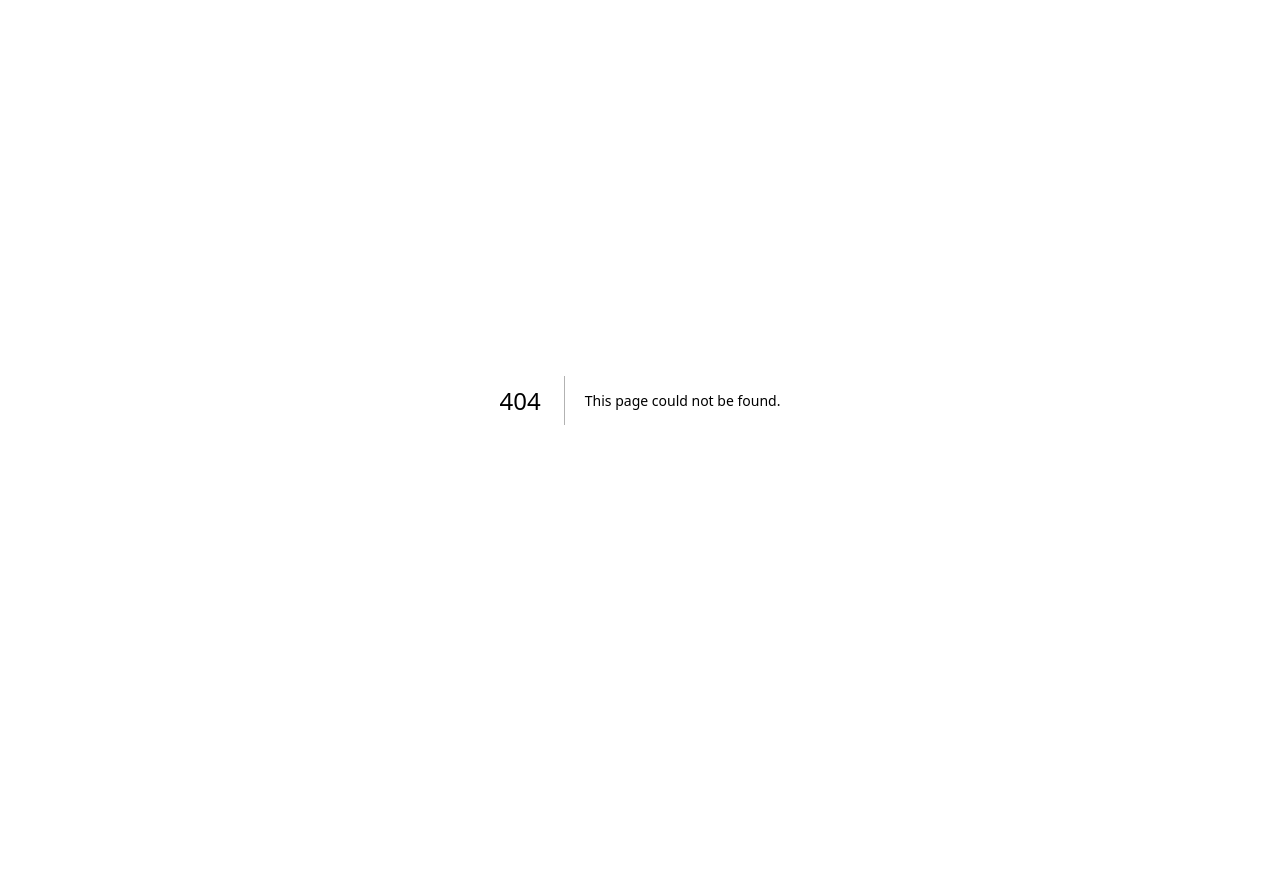
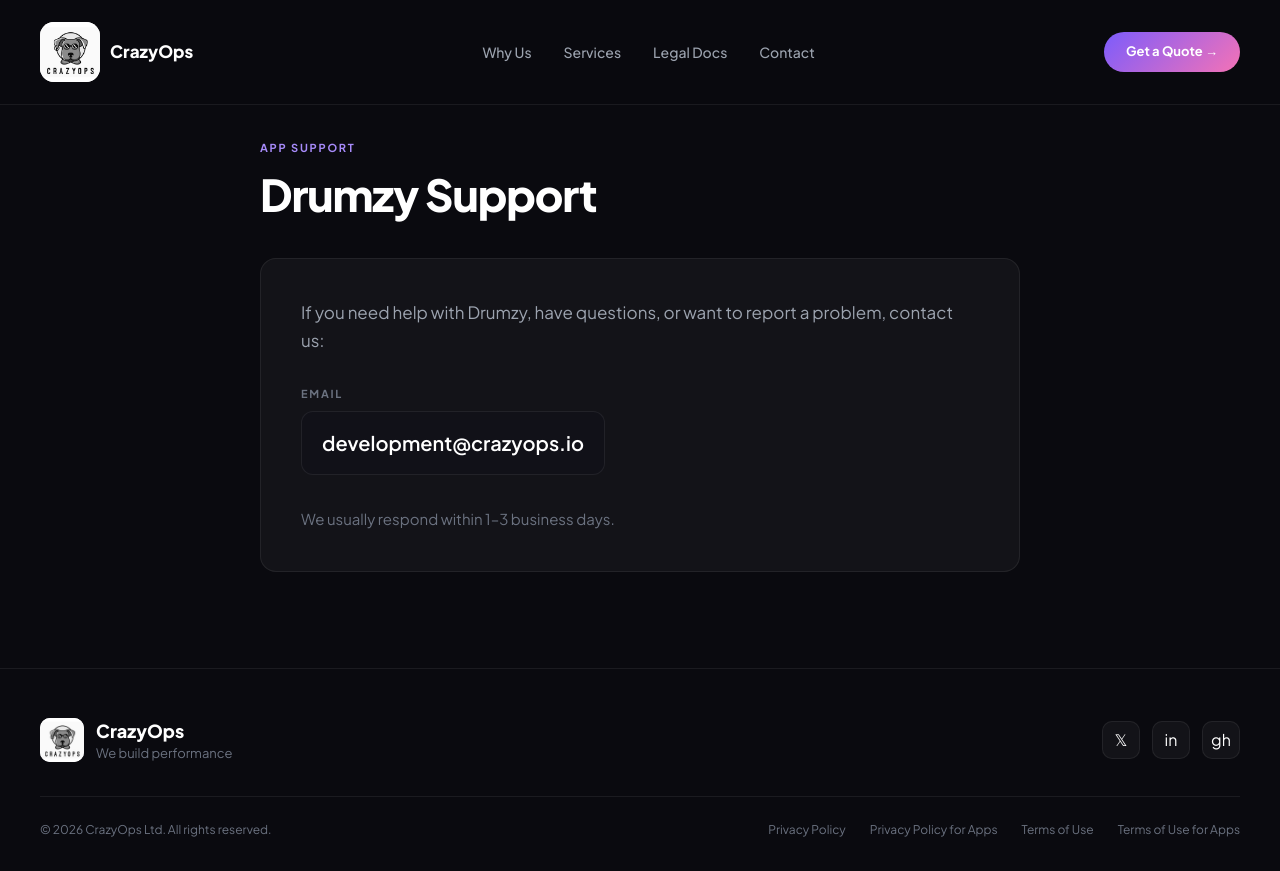
Before and after one commit to sergey-rudakov-crazyops/crazyops-site, a Next.js app: page /drumzy-support in a window 1280 px wide. Before the commit this address had no page. Before the commit the page ends 800 px from the top, so only its background shows below. Built offline with nearby package versions, Linux system fonts and the light colour scheme.

Commit message:
feat: add drumzy support page

```diff
--- /dev/null
+++ b/src/app/drumzy-support/page.tsx
@@ -0,0 +1,70 @@
+import type { Metadata } from 'next';
+import Nav from '../components/Nav';
+import Footer from '../components/Footer';
+
+export const metadata: Metadata = {
+  title: 'Drumzy Support — CrazyOps',
+  description:
+    'Support page for the Drumzy app. Get help, ask questions, or report a problem.',
+  robots: { index: true, follow: false },
+};
+
+export default function DrumzySupportPage() {
+  return (
+    <>
+      <Nav />
+      <main className="px-5 pt-[120px] pb-16 md:px-10 md:pt-[140px] md:pb-24">
+        <div className="max-w-[760px] mx-auto">
+          <div className="mb-10">
+            <span className="text-[11px] font-bold uppercase tracking-[0.16em] text-[var(--purple-light)] mb-[14px] block">
+              App Support
+            </span>
+            <h1
+              className="font-black leading-[1.08] tracking-[-0.025em]"
+              style={{ fontSize: 'clamp(26px, 4vw, 44px)' }}
+            >
+              Drumzy Support
+            </h1>
+          </div>
+
+          <div
+            className="p-6 md:p-10 rounded-2xl"
+            style={{ background: 'var(--card)', border: '1px solid var(--border)' }}
+          >
+            <p
+              className="text-[16px] md:text-[17px] leading-relaxed mb-8"
+              style={{ color: 'var(--muted2)' }}
+            >
+              If you need help with Drumzy, have questions, or want to report a
+              problem, contact us:
+            </p>
+
+            <div className="mb-8">
+              <div
+                className="text-[11px] font-bold uppercase tracking-[0.16em] mb-2"
+                style={{ color: 'var(--muted)' }}
+              >
+                Email
+              </div>
+              <a
+                href="mailto:development@crazyops.io"
+                className="cta-email text-[18px] md:text-[20px] font-semibold px-5 py-4 rounded-xl"
+                style={{ border: '1px solid var(--border)', background: 'var(--bg2)' }}
+              >
+                development@crazyops.io
+              </a>
+            </div>
+
+            <p
+              className="text-[14px] md:text-[15px] leading-relaxed"
+              style={{ color: 'var(--muted)' }}
+            >
+              We usually respond within 1–3 business days.
+            </p>
+          </div>
+        </div>
+      </main>
+      <Footer />
+    </>
+  );
+}
```
